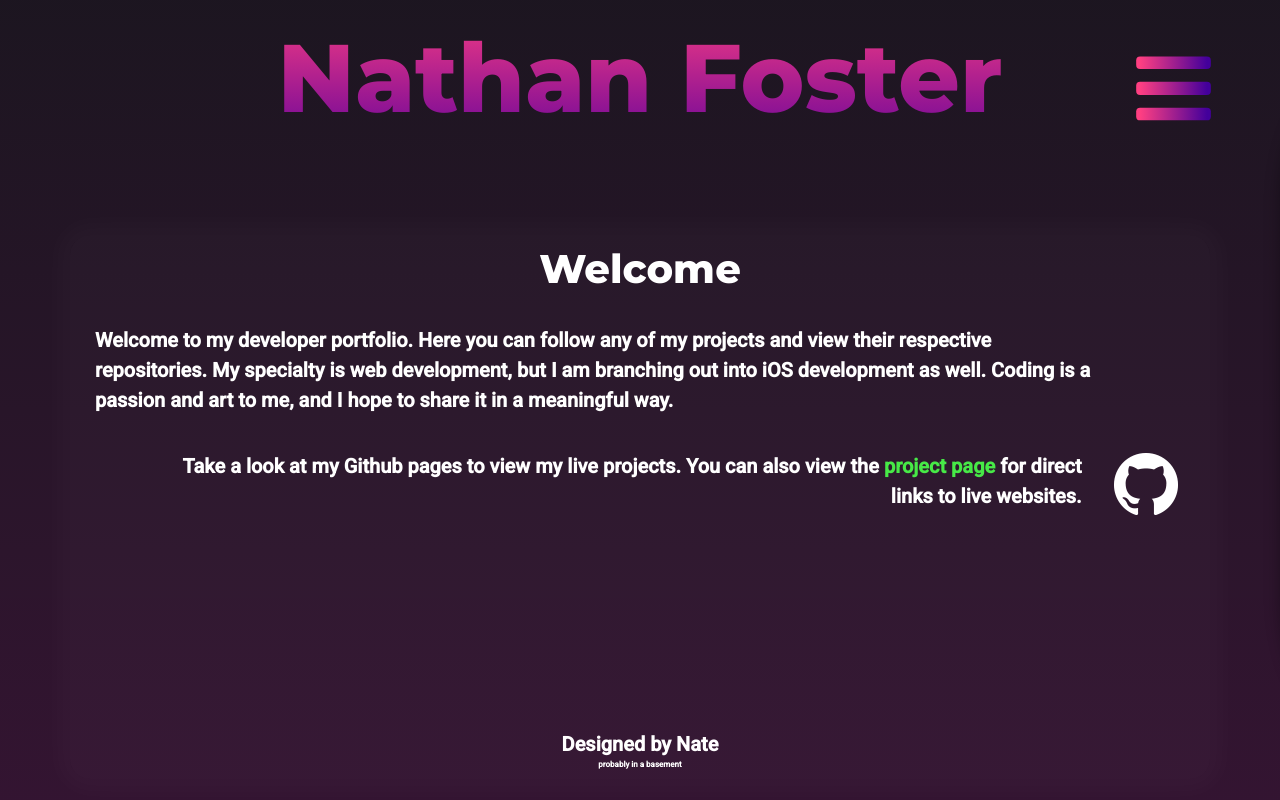
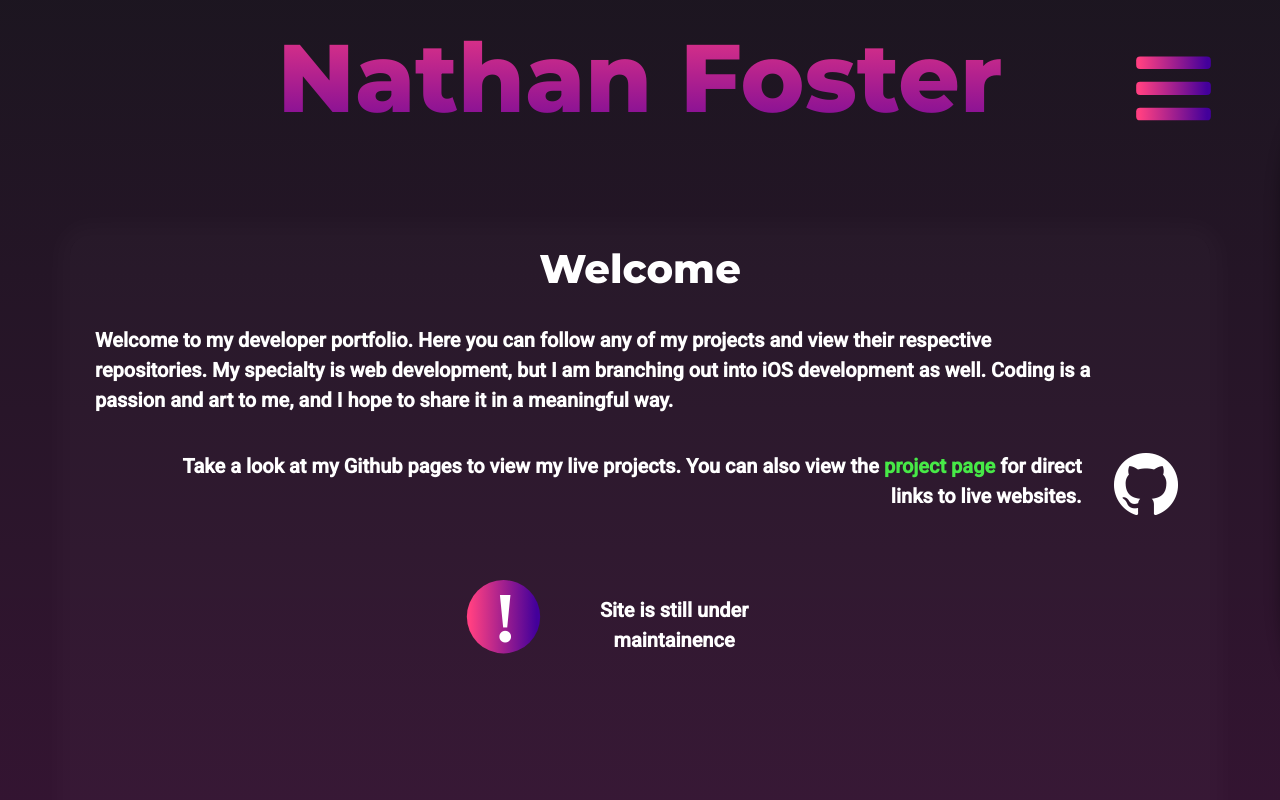
Before and after one commit to Soundwubz/soundwubz.github.io, a React (Create React App) app in the folder client/: page / in a window 1280 px wide. Built offline with nearby package versions, Linux system fonts and the light colour scheme.

Commit message:
home page content update

```diff
--- a/client/src/pages/Home/index.jsx
+++ b/client/src/pages/Home/index.jsx
@@ -53,6 +53,18 @@
                         </a>
                     </div>
                 </div>
+                <div className="row row-cols-2" style={{margin: "0 auto"}}>
+                    <div className="col-4">
+                        <div className="alert-badge" style={
+                            {background: "url(" + this.imgUrl + "svg/alert.svg)",
+                            backgroundSize: "contain",
+                            backgroundRepeat: "no-repeat"}
+                        }></div>
+                    </div>
+                    <div className="col-6">
+                        <p style={{textAlign: "center", paddingTop: "16px"}}>Site is still under maintainence</p>
+                    </div>
+                </div>
                 {/*
                 <div className="row">
                     <div className="col" style={{textAlign: 'center'}}>
--- a/client/src/pages/Home/styles.css
+++ b/client/src/pages/Home/styles.css
@@ -20,6 +20,12 @@
 
 .col-break-576 {
     display: none;
+}
+
+.alert-badge {
+    width: 75px;
+    height: 75px;
+    margin: 0 auto;
 }
 
 @media only screen and (max-width: 992px) {
```
Also changed, not shown: client/public/img/svg/alert.svg.
